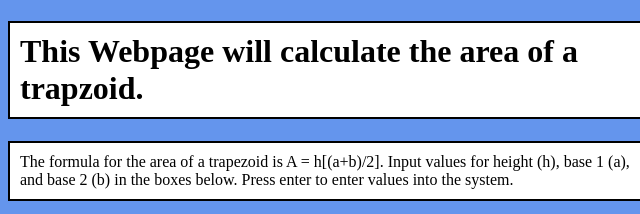
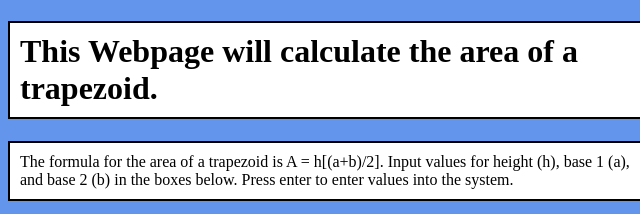
Before and after one commit to JadonXia/ICS2O-Unit6-04-HTML, a plain HTML site: page index.html in a window 1280 px wide. Shown: the top 214 px of the page, 0-640 px from the left. Drawn offline with Linux system fonts and the light colour scheme.

Commit message:
fixed typo.

```diff
--- a/index.html
+++ b/index.html
@@ -7,7 +7,7 @@
     <link href="style.css" rel="stylesheet" type="text/css" />
   </head>
   <body>
-    <h1 class="box1">This Webpage will calculate the area of a trapzoid.</h1>
+    <h1 class="box1">This Webpage will calculate the area of a trapezoid.</h1>
     <p class="box1">The formula for the area of a trapezoid is A = h[(a+b)/2]. Input values for height (h), base 1 (a), and base 2 (b) in the boxes below. Press enter to enter values into the system.</p>
     <p class="box2">base 1 (a)</p>
     <input type="text" id="text1">
```
